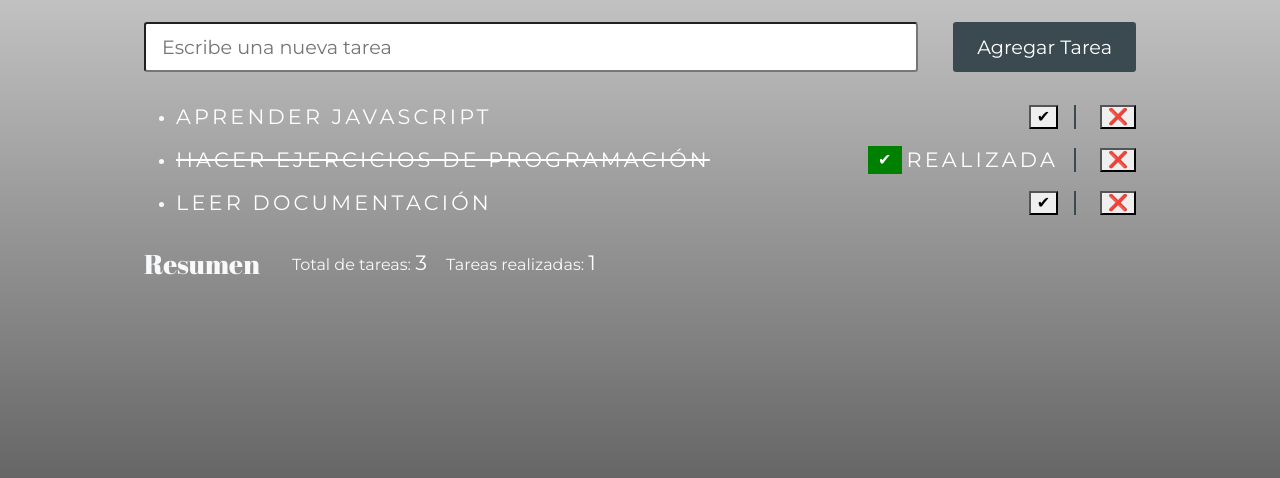
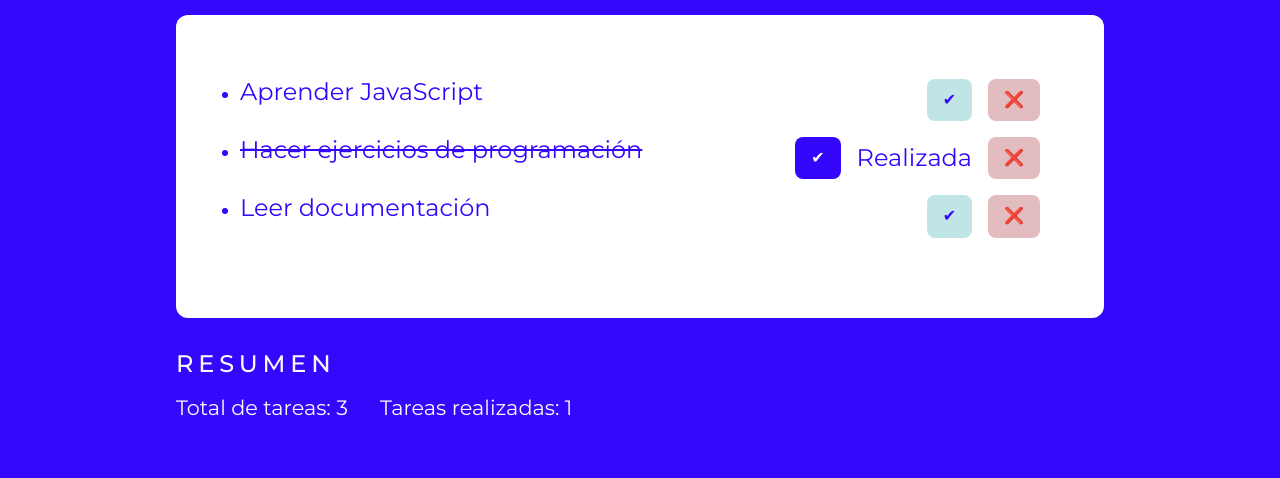
Before and after one commit to barbarasmok/js-arrays-methods, a plain HTML site: page index.html in a window 1280 px wide. Shown: the part 322-800 px from the top of the page. Drawn offline with nearby package versions, Linux system fonts and the light colour scheme.

Commit message:
final edits

```diff
--- a/assets/css/style.css
+++ b/assets/css/style.css
@@ -43,65 +43,11 @@ h3 {
   margin-bottom: 0;
   margin-top: 0;
 }
-a {
-  color: #ffffff;
-  text-decoration: none;
-  transition: color 0.15s ease-in-out, background-color 0.15s ease-in-out,
-    border-color 0.15s ease-in-out;
-  text-transform: uppercase;
-  font-family: 'Poppins', sans-serif;
-  font-weight: 600;
-  letter-spacing: 0.2em;
-  font-size: 0.9rem;
-}
-a:hover {
-  color: #3b4a51 !important;
-}
-.navbar-dark .navbar-nav .nav-link:hover {
-  color: #3b4a51 !important;
-}
-a.disabled {
-  color: #afaeaa !important;
-}
-a:active {
-  color: #3b4a51 !important;
-}
-a.link-contacto {
-  color: #3b4a51;
-  text-decoration: none;
-  transition: color 0.15s ease-in-out, background-color 0.15s ease-in-out,
-    border-color 0.15s ease-in-out;
-  text-transform: uppercase;
-  font-family: 'Poppins', sans-serif;
-  font-weight: 600;
-  letter-spacing: 0.2em;
-  font-size: 0.9rem;
-}
-a.link-contacto:hover {
-  color: #242424 !important;
-}
-li {
-  margin-bottom: 1rem;
-}
-ul {
-  margin-top: 2rem;
-}
-header {
-  background-color: #bcc3bf;
-  color: white;
-  padding: 1rem;
-  text-align: center;
-}
 .container {
   margin: 0 auto;
-  padding: 1rem;
-}
-.icon {
-  color: #3b4a51;
-  width: 20px;
-  height: auto;
-  margin-left: 5px;
-  margin-bottom: 20px;
+  padding: 3rem;
+  background-color: none;
+  border-radius: 1rem;
 }
 p {
   margin-bottom: 0;
@@ -109,7 +55,7 @@ p {
 /* Hero Section */
 .hero-section {
   position: relative;
-  background-image: url('../imgs/banners/home-banner.jpg');
+  background-color: #3408fc;
   background-repeat: no-repeat;
   background-size: cover;
   background-position: center;
@@ -120,133 +66,102 @@ p {
   align-content: center;
   justify-content: center;
 }
-.hero-section::before {
-  content: '';
-  position: absolute;
-  top: 0;
-  left: 0;
-  right: 0;
-  bottom: 0;
-  background-image: linear-gradient(
-    to top,
-    rgba(0, 0, 0, 0.6),
-    rgba(0, 0, 0, 0)
-  );
-  z-index: 1;
-}
 .hero-section > * {
   position: relative;
   z-index: 2;
 }
-.hero-md {
-  position: relative;
-  height: 80vh;
-  background-repeat: no-repeat;
-  background-size: cover;
-  background-position: center;
-  display: flex;
-  flex-direction: column;
-  flex-wrap: wrap;
-  align-content: center;
-  justify-content: flex-end;
-  padding: 4rem 1rem;
-}
-.hero-md::before {
-  content: '';
-  position: absolute;
-  top: 0;
-  left: 0;
-  right: 0;
-  bottom: 0;
-  background-image: linear-gradient(
-    to top,
-    rgba(0, 0, 0, 0.6),
-    rgba(0, 0, 0, 0)
-  );
-  z-index: 1;
-}
-.hero-md > * {
-  position: relative;
-  z-index: 2;
-}
-.hero-section span {
-  text-align: left;
-  font-size: 1rem;
-  color: white;
+/* TAREAS */
+.introTag {
+  font-size: 1.1rem;
   text-transform: uppercase;
-  letter-spacing: 0.2rem;
-  margin-bottom: 0;
-}
-
-/* TAREAS */
-.realizada {
-  background-color: green;
-  color: white;
-  border: none;
-  padding: 5px 10px;
-  cursor: pointer;
-}
-.texto-realizado {
-  color: green;
-}
-.boton {
-  margin-left: 1rem;
+  letter-spacing: 0.2em;
 }
 .contenedor-tarea {
   display: flex;
-  align-items: center;
+  align-items: flex-start;
   gap: 1rem;
-  flex-direction: row;
+  flex-direction: column;
   justify-content: space-between;
 }
+
 .contenedor-tarea-realizada {
   display: flex;
-  align-items: center;
+  align-items: flex-start;
   gap: 0.5rem;
   justify-content: space-between;
-  flex-direction: row;
+  flex-direction: column;
   width: 100%;
 }
 .contenedor-eliminar-tarea {
   display: flex;
   align-items: center;
-  padding-left: 0.5rem;
-  border-left: #3b4a51 solid 2px;
+}
+#btn-delete {
+  border: none;
+  background-color: #e3bcc0;
+}
+.boton {
+  border-radius: 0.5rem;
+  padding: 0.5rem 0.75rem;
+  background-color: #bfe5e6;
+  border: none;
+  font-size: 0.8rem;
+  color: #3407fc;
 }
 .boton-realizada {
   display: flex;
   align-items: center;
-  gap: 5px; /* Máximo 5px de separación entre ✔ y "Realizada" */
+  gap: 1rem; /* Máximo 1rem de separación entre ✔ y "Realizada" */
+}
+.realizada {
+  background-color: #3407fc !important;
+  color: white;
+  border: none;
+  padding: 0.5rem 0.75rem;
+  cursor: pointer;
+  font-size: 0.8rem;
+}
+.texto-realizado {
+  color: #3407fc;
 }
 .btn-dark {
-  border-radius: 0.2rem;
-  padding: 0.75rem 1.5rem;
-  background-color: #3b4a51;
+  border-radius: 0.75rem;
+  padding: 1.5rem 1.5rem;
+  background-color: #0dcaf0;
   border: none;
-  font-size: 1.2rem;
-  margin-left: 0.75rem;
+  font-size: 1rem;
+  text-transform: uppercase;
+  letter-spacing: 0.2em;
+  color: white;
+  width: 100%;
 }
 .btn-dark:hover {
-  background-color: #242424;
+  background-color: #ab09a8;
   font-weight: 500;
 }
+.nuevaTareaBlock {
+  flex-direction: column;
+  justify-content: space-between;
+  margin: 2rem auto;
+  width: 100%;
+  gap: 1rem;
+}
 #nuevaTarea {
-  border-radius: 0.2rem;
-  padding: 0.75rem 1rem;
+  border-radius: 0.75rem;
+  padding: 1.5rem 2rem;
   background-color: #ffffff;
-  border: solid 3b4a51 2px;
-  font-size: 1.2rem;
-  width: 78%;
+  font-size: 1rem;
+  width: 100%;
+  border: none;
+  color: #3407fc;
+  margin-bottom: 1rem;
 }
-.nuevaTareaBlock {
-  display: flex;
-  flex-direction: row;
-  justify-content: space-between;
+input::placeholder {
+  color: #3407fc;
 }
 #listaTareas {
   display: flex;
   align-items: stretch;
-  /* width: 200px; */
   flex-direction: column;
   align-content: space-around;
   justify-content: center;
@@ -254,11 +169,18 @@ p {
 }
 #resumen {
   display: flex;
-  align-items: center;
-  flex-direction: row;
-  justify-content: flex-start;
+  align-items: flex-start;
+  flex-direction: column;
+  justify-content: space-between;
   flex-wrap: nowrap;
   gap: 1rem;
+  margin-top: 2rem;
+}
+#resumen h3 {
+  font-size: 1.2rem;
+  text-transform: uppercase;
+  letter-spacing: 0.2em;
+  font-family: 'Montserrat', sans-serif !important;
 }
 .resumenTotal {
   display: flex;
@@ -266,6 +188,26 @@ p {
   flex-direction: row;
   justify-content: space-between;
   flex-wrap: nowrap;
+  gap: 2rem;
+}
+.resumenTotal p {
+  font-size: 1.2rem;
+}
+
+li {
+  margin-bottom: 1rem;
+  font-size: 1.1rem;
+  color: #3407fc;
+}
+li span {
+  font-size: 1.1rem;
+}
+
+ul {
+  background-color: #ffffff;
+  padding: 2rem;
+  border-radius: 0.75rem;
+  color: #3407fc;
 }
 
 /* Small devices (landscape phones, 576px and up) */
@@ -276,9 +218,6 @@ p {
   }
   .hero-section {
     height: 100vh;
-  }
-  .hero-md {
-    height: 60vh;
   }
 }
 
@@ -291,8 +230,57 @@ p {
   .hero-section {
     height: 100vh;
   }
-  .hero-md {
-    height: 60vh;
+  h1 {
+    font-size: 3rem;
+    margin-bottom: 2rem;
+  }
+  .contenedor-tarea {
+    display: flex;
+    align-items: flex-start;
+    gap: 1rem;
+    flex-direction: row;
+    justify-content: space-between;
+  }
+  .contenedor-tarea-realizada {
+    display: flex;
+    align-items: flex-start;
+    gap: 0.5rem;
+    justify-content: space-between;
+    flex-direction: row;
+    width: 100%;
+  }
+  .contenedor-eliminar-tarea {
+    display: flex;
+    align-items: center;
+  }
+  .nuevaTareaBlock {
+    flex-direction: column;
+    justify-content: space-between;
+    margin: 2rem auto;
+    width: 100%;
+    gap: 1rem;
+  }
+  #nuevaTarea {
+    width: 58%;
+    padding: 1rem 1.75rem;
+    font-size: 1.1rem;
+  }
+  .btn-dark {
+    padding: 1rem 1.5rem;
+    font-size: 1.1rem;
+    width: auto;
+  }
+  ul {
+    padding: 2rem 3rem;
+  }
+  li span {
+    font-size: 1.3rem;
+  }
+  #resumen h3 {
+    font-size: 1.3rem;
+  }
+  .resumenTotal p {
+    font-size: 1.2rem;
   }
 }
 @media (max-width: 991px) {
@@ -300,29 +288,6 @@ p {
 
 /* Large devices (desktops, 992px and up) */
 @media (min-width: 992px) {
-  .container {
-    width: 956px;
-    margin: 0 auto;
-  }
-  .hero-section {
-    height: 100vh !important;
-  }
-  .hero-md {
-    height: 80vh;
-  }
-  h1 {
-    font-size: 4rem;
-    margin-bottom: 2rem;
-  }
-  .intro-hero {
-    font-size: 1.3rem;
-  }
-  .hero-section span {
-    font-size: 1.3rem;
-  }
-  h2 {
-    font-size: 2.5rem;
-  }
 }
 
 /* Large devices (desktops, 992px and up) */
@@ -334,8 +299,25 @@ p {
   .hero-section {
     height: 100vh !important;
   }
-  .hero-md {
-    height: 80vh;
+  #nuevaTarea {
+    width: 75%;
+  }
+  ul {
+    padding: 4rem;
+  }
+  li span {
+    font-size: 1.5rem;
+  }
+  #resumen h3 {
+    font-size: 1.5rem;
+  }
+  .resumenTotal p {
+    font-size: 1.3rem;
+  }
+  .realizada,
+  .boton {
+    padding: 0.75rem 1rem;
+    font-size: 1rem;
   }
 }
 
--- a/assets/js/script.js
+++ b/assets/js/script.js
@@ -35,7 +35,7 @@ function actualizarLista() {
             <div class="contenedor-eliminar-tarea">
                 <button onclick="eliminarTarea(${
                   tarea.id
-                })" class="boton">❌</button>
+                })" id=btn-delete class="boton">❌</button>
             </div>
         </div>
         `;
--- a/index.html
+++ b/index.html
@@ -57,10 +57,8 @@
     <!--Hero Section-->
     <section class="hero-section">
       <div class="container text-light">
-        <div
-          class="mx-auto col-12"
-        >
-          <span>Lista de Tareas</span>
+        <div class="mx-auto col-12">
+          <span class="introTag">Lista de Tareas</span>
           <h1>To Do List - Febrero</h1>
           <div class="nuevaTareaBlock">
             <input
@@ -68,13 +66,15 @@
               id="nuevaTarea"
               placeholder="Escribe una nueva tarea"
             />
-          <button class="btn-dark" onclick="agregarTarea()">Agregar Tarea</button>
+            <button class="btn-dark" onclick="agregarTarea()">
+              Agregar Tarea
+            </button>
           </div>
           <ul id="listaTareas"></ul>
 
           <div id="resumen">
             <h3>Resumen</h3>
-            <div class="resumenTotal"></div>
+            <div class="resumenTotal">
               <p>Total de tareas: <span id="totalTareas">0</span></p>
               <p>Tareas realizadas: <span id="tareasRealizadas">0</span></p>
             </div>
```
Lines whose indentation alone changed are shown as unchanged.
